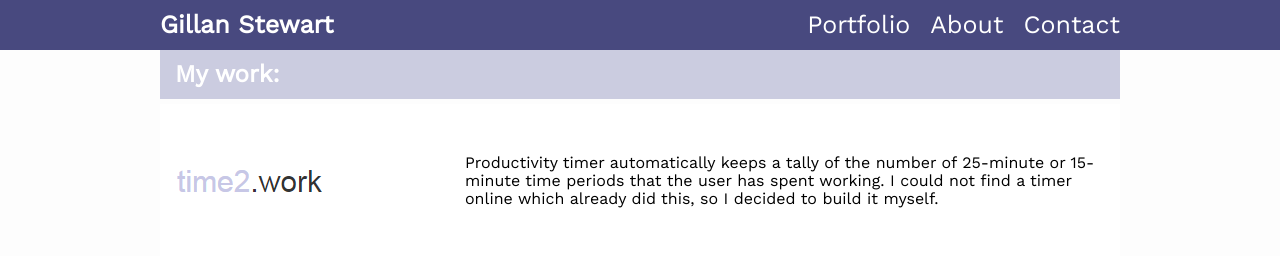
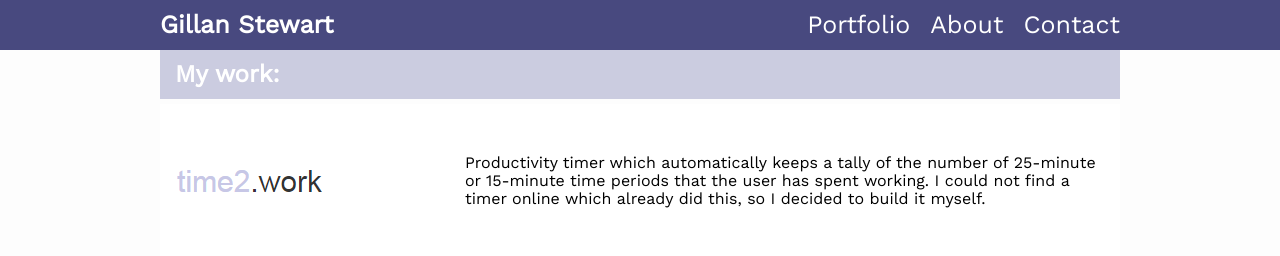
Before and after one commit to gillanjs/gillanjs.github.io, a website: page index.html in a window 1280 px wide. Shown: the top 256 px of the page. Drawn offline with nearby package versions, Linux system fonts and the light colour scheme.

Commit message:
Added some more styling

```diff
--- a/index.html
+++ b/index.html
@@ -22,8 +22,11 @@
             <h2>My work:</h2>
             <div class="portfolio-item">
                 <img src="images/time2workpic.png" alt="time2.work">
-                <p>Productivity timer automatically keeps a tally of the number of 25-minute or 15-minute time periods that the user has spent working. I could not find a timer online which already did this, so I decided to build it myself.</p>
+                <p>Productivity timer which automatically keeps a tally of the number of 25-minute or 15-minute time periods that the user has spent working.
+                    I could not find a timer online which already did this, so I decided to build it myself.</p>
             </div>
+
+
             <div class="second portfolio-item">
                 <img src="images/time2workpic.png" alt="time2.work">
                 <p>A productivity timer which keeps a tally of worked times.</p>
```
Also changed, not shown: styles/style.css (+8 -0 lines).
